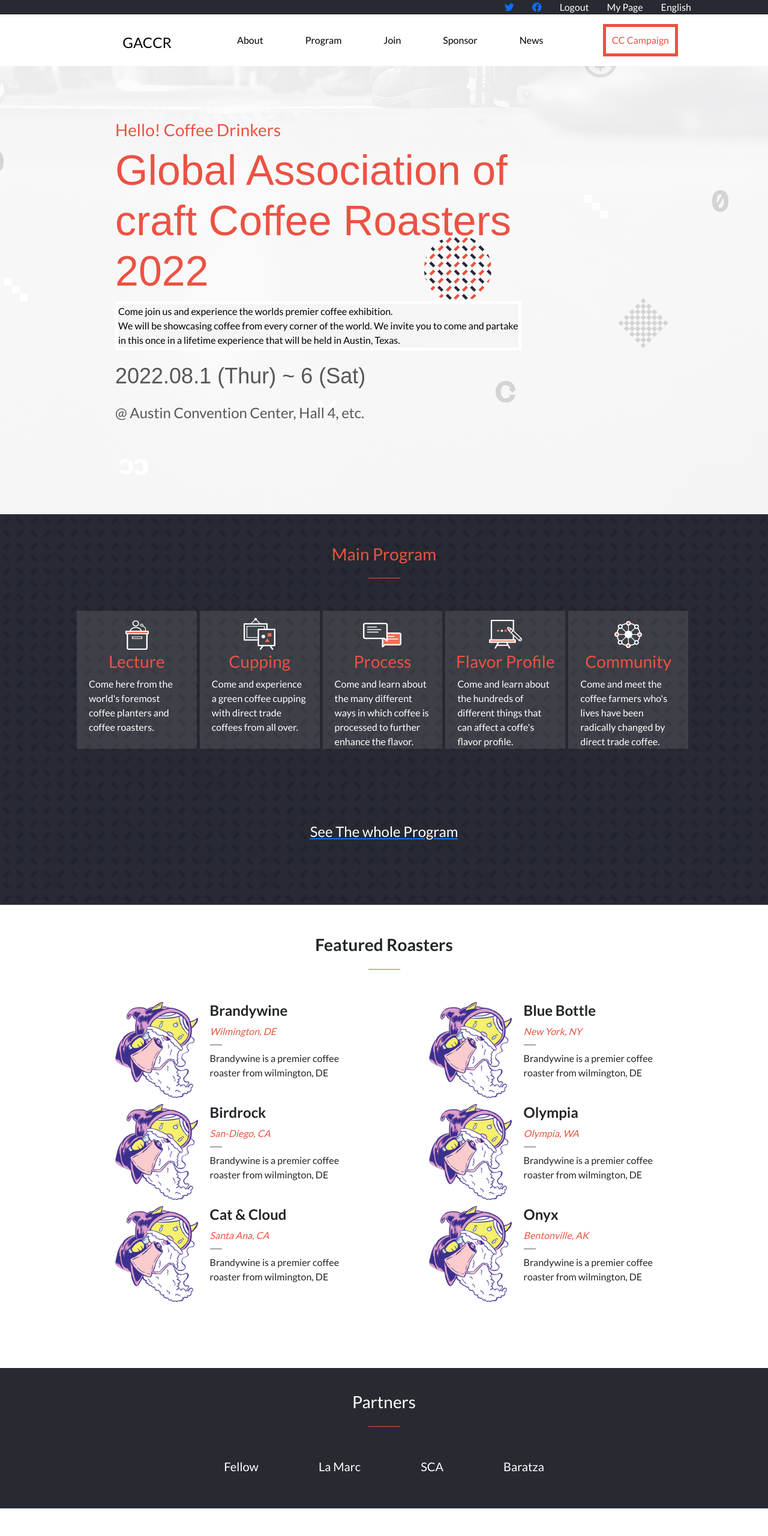
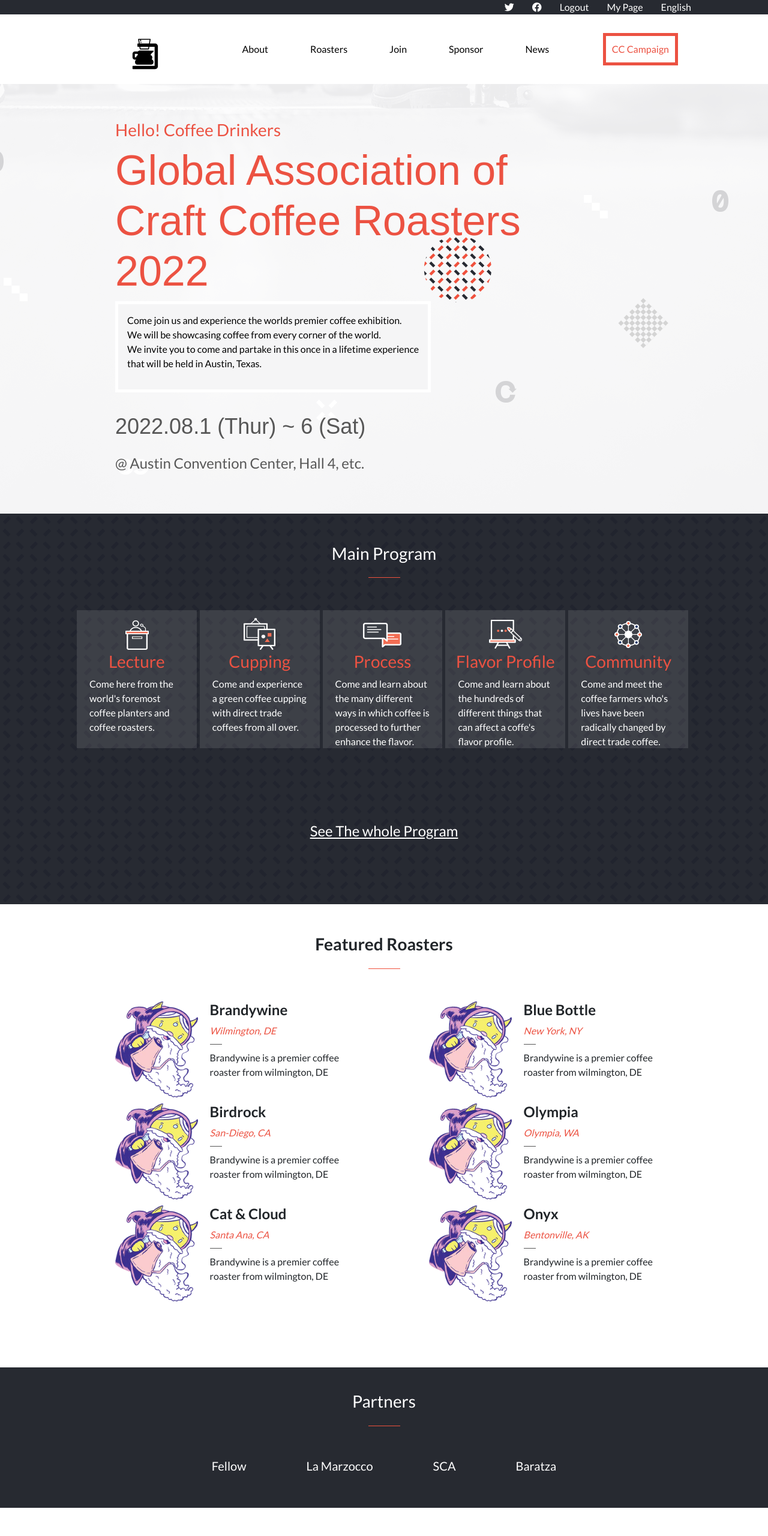
Before and after one commit to Amtresu/Coffe-Convention-2022, a plain HTML site: page index.html in a window 1280 px wide. Shown: the top 2560 px of the page at 60% size. Drawn offline with nearby package versions, Linux system fonts and the light colour scheme; a web font is replaced by a local one.

Commit message:
Updated styling on desktop page

```diff
--- a/index.html
+++ b/index.html
@@ -5,7 +5,7 @@
   <meta charset="UTF-8">
   <meta http-equiv="X-UA-Compatible" content="IE=edge">
   <meta name="viewport" content="width=device-width, initial-scale=1.0">
-  <title>Stoics</title>
+  <title>GACCR</title>
   <link rel="stylesheet" href="https://cdn.jsdelivr.net/npm/bootstrap@5.1.3/dist/css/bootstrap.min.css"
     integrity="sha384-1BmE4kWBq78iYhFldvKuhfTAU6auU8tT94WrHftjDbrCEXSU1oBoqyl2QvZ6jIW3" crossorigin="anonymous">
   <link rel="stylesheet" href="https://cdnjs.cloudflare.com/ajax/libs/font-awesome/6.1.1/css/all.min.css"
@@ -43,17 +43,17 @@
     </div>
 
 
-    <div class="nav-bar">
+    <div class="nav-bar" >
       <div class="logo">
         <a class="nav-item" href="">
-          <p class="logo h4">GACCR</p>
+          <img src="img\v601.svg" class="v60" alt="">
         </a>
       </div>
 
       <nav class="menu-icon">
         <ul class="nav-list">
-          <li class="nav-item"><a class="nav-item" href="">About</a></li>
-          <li class="nav-item"><a class="nav-item" href="">Program</a></li>
+          <li class="nav-item"><a class="nav-item" href="#about">About</a></li>
+          <li class="nav-item"><a class="nav-item" href="#roasters">Roasters</a></li>
           <li class="nav-item"><a class="nav-item" href="">Join</a></li>
           <li class="nav-item"><a class="nav-item" href="">Sponsor</a></li>
           <li class="nav-item"><a class="nav-item" href="">News</a></li>
@@ -76,19 +76,19 @@
       <main class="about-section">
 
         <p class="about-p h3">Hello! Coffee Drinkers </p>
-        <h1 class="about-header">Global Association of <br> craft Coffee Roasters<br>2022</h1>
-        <p class="message">Come join us and experience the worlds premier coffee exhibition.<br> We will be showcasing
-          coffee from every corner of the world. We invite you to come and partake<br> in this once in a lifetime
-          experience that will be held in Austin, Texas.</p>
+        <h1 class="about-header">Global Association of <br> Craft Coffee Roasters<br>2022</h1>
+        <div class="message-container"><p class="message">Come join us and experience the worlds premier coffee exhibition.<br> We will be showcasing
+          coffee from every corner of the world.<br> We invite you to come and partake in this once in a lifetime
+          experience<br> that will be held in Austin, Texas.</p></div>
         <p class="date">2022.08.1 (Thur) ~ 6 (Sat)</p>
         <p class="location">@ Austin Convention Center, Hall 4, etc.</p>
-    </div>
     </main>
   </div>
+  </div>
 
-  <section class="program-details">
+  <section class="program-details" id="about">
     <div class="details-title">
-      <h3 class="program-card-title">Main Program</h3>
+      <h3>Main Program</h3>
       <div class="  seperator"></div>
     </div>
 
@@ -134,12 +134,12 @@
       </div>
     </div>
 
-    <a href="">
+    <a href="" class="see-program-link">
       <h4 class="see-program">See The whole Program</h4>
     </a>
   </section>
 
-  <section class="featured-roasters">
+  <section class="featured-roasters" id="roasters">
     <h3 class="featured-roaster-header">Featured Roasters</h3>
     <div class="seperator"></div>
     <div class="featured-roasters-container">
@@ -153,48 +153,24 @@
     <div class="seperator"></div>
 
     <div class="partners-info">
-        <h5>Fellow</h5>
-        <h5>La Marc</h5>
-        <h5>SCA</h5>
-        <h5>Baratza</h5>
+      <a href="https://fellowproducts.com" class="partner-link"><h5>Fellow</h5></a>
+      <a href="https://international.lamarzocco.com/en/" class="partner-link"><h5>La Marzocco</h5></a>
+      <a href="https://sca.coffee/" class="partner-link"><h5>SCA</h5></a>
+      <a href="https://baratza.com/" class="partner-link"><h5>Baratza</h5></a>
     </div>
-    </section>
+  </section>
 
-    <footer>
-      <img src="img\cck-logo1.png" class="cck">
-      <p class="notice">2015 Creative Commons Korea. Some Rights Reserved.
+  <footer>
+    <img src="img\cck-logo1.png" class="cck">
+    <p class="notice">2015 Creative Commons Korea. Some Rights Reserved.
 
-        All content on the website, unless otherwise specified, is available under a Creative Commons Attribution 2.0 Korea License. Please see http://creativecommons.org/licences/by/2.0/kr</p>
-    </footer>
+      All content on the website, unless otherwise specified, is available under a Creative Commons Attribution 2.0
+      Korea License. Please see http://creativecommons.org/licences/by/2.0/kr</p>
+  </footer>
 
   </section>
 
 
-
-
-
-
-
-
-
-
-
-
-
-
-
-
-
-
-
-
-
-
-
-
-  <script src="https://cdn.jsdelivr.net/npm/bootstrap@5.1.3/dist/js/bootstrap.min.js"
-    integrity="sha384-QJHtvGhmr9XOIpI6YVutG+2QOK9T+ZnN4kzFN1RtK3zEFEIsxhlmWl5/YESvpZ13"
-    crossorigin="anonymous"></script>
   <script src="script.js"></script>
 </body>
 
--- a/script.js
+++ b/script.js
@@ -1,7 +1,7 @@
 const roasterInfo1 = [
     {
       name: 'Brandywine',
-      screenshot: 'img/snapshot.svg',
+      screenshot: 'img/featured-roaster-1.webp',
       location: 'Wilmington, DE',
       description: 'Brandywine is a premier coffee<br> roaster from wilmington, DE'
 
@@ -9,13 +9,13 @@
     {
 
       name: 'Birdrock',
-      screenshot: 'img/snapshot.svg',
+      screenshot: 'img/featured-roaster-1.webp',
       location: 'San-Diego, CA',
       description: 'Brandywine is a premier coffee<br> roaster from wilmington, DE'
     },
     {
         name: 'Cat & Cloud',
-        screenshot: 'img/snapshot.svg',
+        screenshot: 'img/featured-roaster-1.webp',
         location: 'Santa Ana, CA',
         description: 'Brandywine is a premier coffee<br> roaster from wilmington, DE'
       },
@@ -27,7 +27,7 @@
 
   `<div class="featured-roaster">
           <div class="featured-roaster-img-div">
-            <img class="featured-roaster-img" src="img/featured-roaster-1.webp">
+            <img class="featured-roaster-img" src="${data.screenshot}">
           </div>
           <div class="featured-roaster-info">
             <h4 class="featured-roaster-name">${data.name}</h4>
--- a/style.css
+++ b/style.css
@@ -12,7 +12,7 @@
     top: 0;
     left: 0;
     right: 0;
-    z-index: 9999;
+    z-index: 9998;
     background-color: #fff;
 }
 
@@ -34,6 +34,10 @@
     text-decoration: none;
 }
 
+.fa{
+    color: #fff;
+}
+
 .nav-bar{
     display: flex;
     flex-direction: row;
@@ -42,11 +46,13 @@
 }
 
 .logo{
-    text-decoration: none;
-    color: #000;
     margin-left: 15%;
 }
 
+.v60{
+    max-width: 100px;
+    max-height: 100px;
+}
 .menu-icon{
     display: flex;
 }
@@ -94,7 +100,7 @@
     align-items: flex-start;
     top: 0;
     padding-top: 200px;
-    padding-bottom: 135px;
+    padding-bottom: 50px;
     margin-left: 15%;
     color: #ec5242;
 }
@@ -104,11 +110,17 @@
     font-size: 70px;
 }
 
-.message{
+.message-container{
     background-color: #F5F5F6;
-    color: #000;
     border: 5px solid;
     border-color: #fff;
+    margin-bottom: 30px;
+
+}
+.message{
+    color: #000;
+    padding: 15px;
+
 }
 
 .date{
@@ -161,6 +173,12 @@
     width: calc(20% - 3px);
     height: 230px;
     background: rgba(255, 255, 255, 0.1);
+    border: 1px solid transparent;
+}
+
+.program-card:hover{
+     border: 1px solid #d0d0d0;
+
 }
 
 .program-card-title{
@@ -176,6 +194,10 @@
 .see-program{
     color: #fff;
     margin-top: 50%;
+}
+
+.see-program-link{
+  color: #fff;
 }
 
 .featured-roaster-header{
@@ -246,6 +268,17 @@
     margin-bottom: 50px;
 }
 
+.partner-link{
+    text-decoration: none;
+    color: #fff;
+}
+
+.partner-link:hover{
+    transform: scale(1.5);
+    color: #ec5242;
+
+}
+
 footer{
     background-color: #fff;
     color: #000;
```
